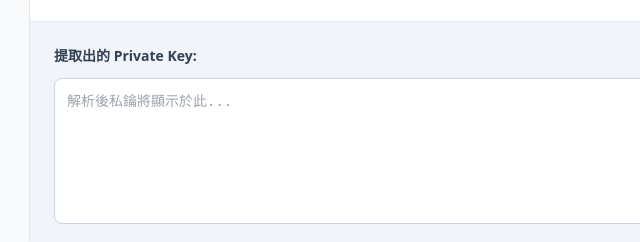
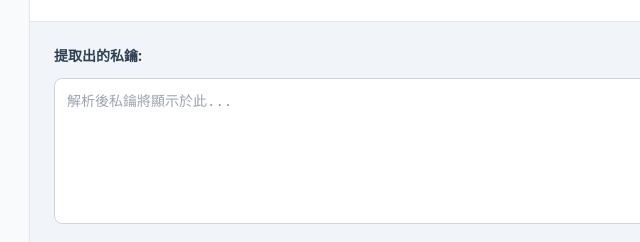
Before and after one commit to pulipulichen/HTML-Service-Account-Private-Key-JSON-Parser, a website: page index.html in a window 1280 px wide. Shown: the part 386-628 px from the top of the page, 227-867 px from the left. Drawn offline with nearby package versions, Linux system fonts and the light colour scheme.

Commit message:
Fri Feb 13 02:32:08 PM CST 2026

```diff
--- a/index.html
+++ b/index.html
@@ -61,7 +61,7 @@
             <!-- 結果顯示區域 -->
             <div class="bg-slate-100 p-6 border-t border-slate-200">
                 <div class="flex justify-between items-center mb-3">
-                    <label class="block text-sm font-semibold text-slate-700">提取出的 Private Key:</label>
+                    <label class="block text-sm font-semibold text-slate-700">提取出的私鑰:</label>
                     <button id="copyBtn"
                         class="flex items-center space-x-1 text-blue-600 hover:text-blue-800 text-sm font-medium focus:outline-none disabled:opacity-50"
                         disabled>
```
